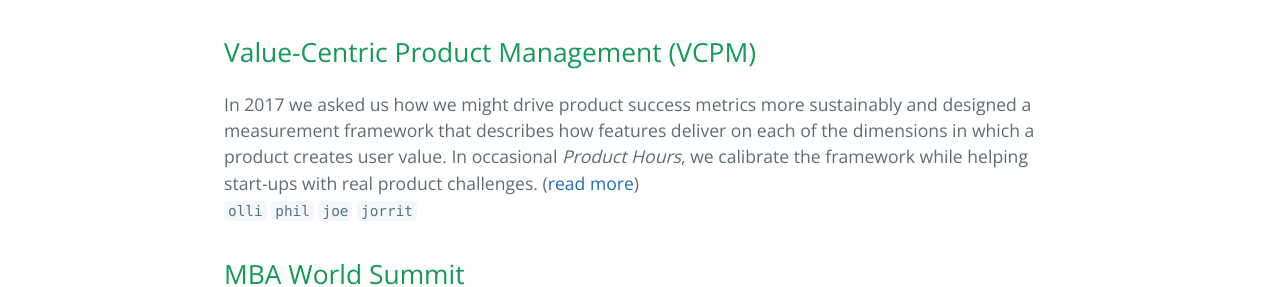
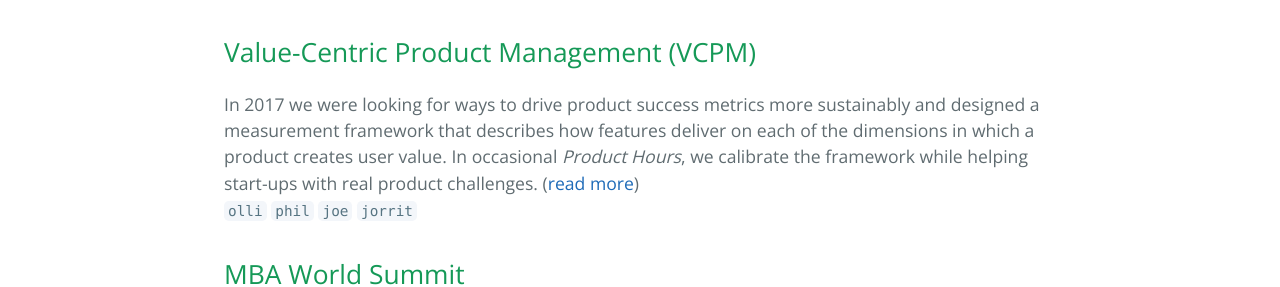
Before and after one commit to pal-lab/pal-lab.github.io, a Jekyll site: the page built from index.md, in a window 1280 px wide. Shown: the part 400-687 px from the top of the page. Built offline with Jekyll 4.4.1, drawn with Linux system fonts in a browser that asks for light colours; our own code applies the rules of GitHub Pages for plain Markdown files.

Commit message:
editorial changes

```diff
--- a/index.md
+++ b/index.md
@@ -7,7 +7,7 @@ layout: default
 
 ## [](#header-2)Value-Centric Product Management (VCPM)
 
-In 2017 we asked us how we might drive product success metrics more sustainably and designed a measurement framework that describes how features deliver on each of the dimensions in which a product creates user value. In occasional _Product Hours_, we calibrate the framework while helping start-ups with real product challenges. ([read more](http://vcpm.org/))
+In 2017 we were looking for ways to drive product success metrics more sustainably and designed a measurement framework that describes how features deliver on each of the dimensions in which a product creates user value. In occasional _Product Hours_, we calibrate the framework while helping start-ups with real product challenges. ([read more](http://vcpm.org/))
 `olli` `phil` `joe` `jorrit`
 
 ## [](#header-2)MBA World Summit
```
